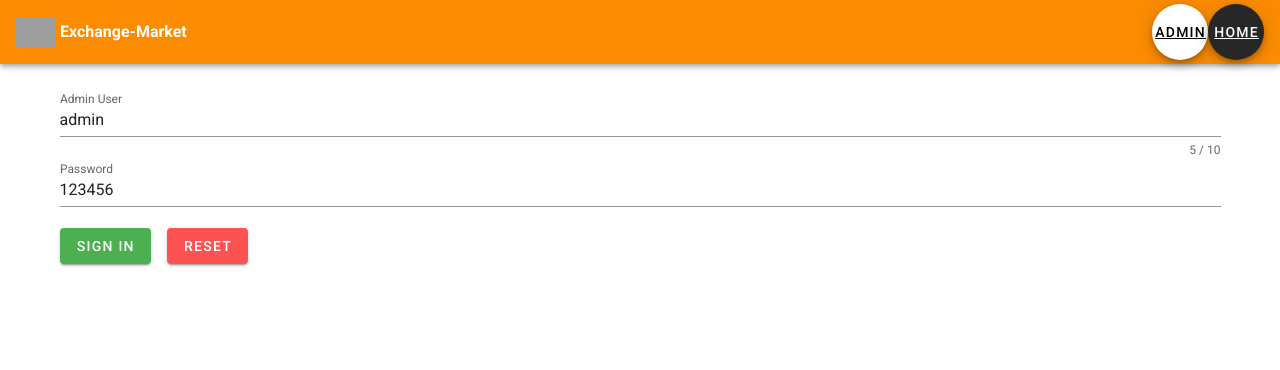
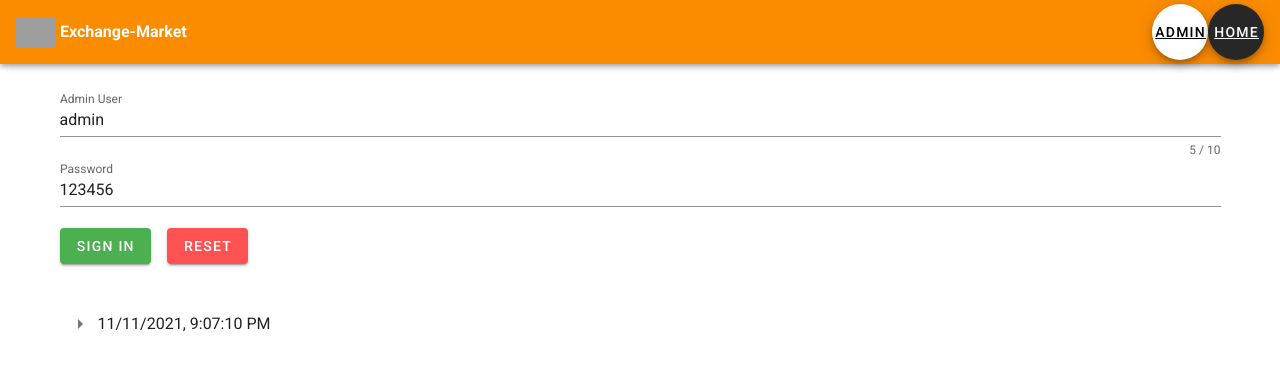
Before and after one commit to kamilmuratyilmaz/exchange_market, a Vue app: page /admin in a window 1280 px wide. Shown: the top 370 px of the page. Built offline with nearby package versions, Linux system fonts and the light colour scheme; grey boxes are pictures that could not be loaded.

Commit message:
fix: alert fix v1.2

```diff
--- a/src/App.vue
+++ b/src/App.vue
@@ -38,9 +38,13 @@ export default {
 
   watch: {
     $route(to, from) {
-      let routeTrack = `${from.path}/${to.query.view} to ${to.path}/${
-        to.query.view ? to.query.view : null
-      } -- ${new Date().toLocaleString()} `;
+      let routeTrack = {
+        name: `${new Date().toLocaleString("en-US")}`,
+        children: [
+          { name: `From : ${from.fullPath}` },
+          { name: `To : ${to.fullPath}` },
+        ],
+      };
       this.$store.commit("TRACK_ROUTE", routeTrack);
       console.log(routeTrack);
     },
--- a/src/router/index.js
+++ b/src/router/index.js
@@ -14,10 +14,10 @@ const routes = [
       if (store.state.alertStatus) next();
       else {
         store.commit("ALERT", true);
-        store.commit(
-          "TRACK_ROUTE",
-          `Unauthorized Attempt "/route-logs" -- ${new Date().toLocaleString()}`
-        );
+        store.commit("TRACK_ROUTE", {
+          warning: true,
+          log: `Unauthorized Attempt "/route-logs" -- ${new Date().toLocaleString()}`,
+        });
         next({ path: from.FullPath });
       }
     },
--- a/src/views/Admin.vue
+++ b/src/views/Admin.vue
@@ -1,6 +1,20 @@
 <template>
   <v-container>
     <Form />
+    <!-- Vuetify v-treeview component for showing route changes and unauthorized navigation attempt to RouteLogs component-->
+    <v-treeview dense hoverable :items="routeTrack">
+      <!-- This part is used to style unauthorized navigation attempt items (They will be displayed in Red)-->
+      <template v-slot:label="{ item }">
+        <!-- If there is a warning property in the item(warning only exists in unauthorized navigation attempt objects) it's color is set as Red-->
+        <span v-if="item.warning" style="color: red">
+          {{ item.name }}
+        </span>
+        <!-- If there isn't a warning property in object(normal route change items) it will be displayed normally in black-->
+        <span v-else>
+          {{ item.name }}
+        </span>
+      </template>
+    </v-treeview>
   </v-container>
 </template>
 
@@ -15,6 +29,7 @@ export default {
   data: () => ({}),
   computed: {
     ...mapState(["alertStatus"]),
+    ...mapState(["routeTrack"]),
   },
   methods: {
     ...mapMutations(["TRACK_ROUTE"]),
```
